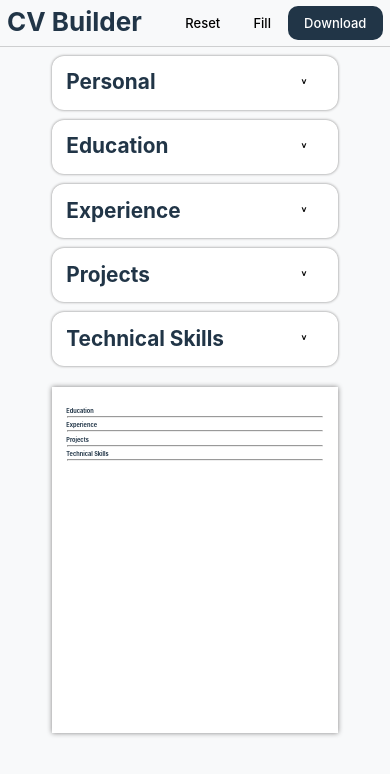
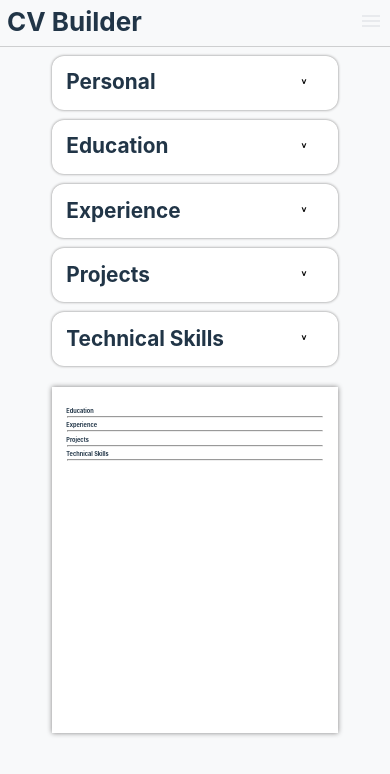
Before and after one commit to hpagon/cv-application, a React (Vite) app: page / in a window 390 px wide. Shown: the top 774 px of the page. Built offline with nearby package versions, Linux system fonts and the light colour scheme.

Commit message:
Created menu dropdown component for mobile screens
Dropdown appears conditionally based on screen size

```diff
--- a/src/App.jsx
+++ b/src/App.jsx
@@ -26,12 +26,21 @@ function App() {
     content: () => resumeRef.current,
   });
   const [resumeData, setResumeData] = useState(emptyData);
+  const [mobile, setMobile] = useState(window.innerWidth < 440 ? true : false);
 
   const editResumeData = (newData) => setResumeData(newData);
+  function checkWindowWidth() {
+    setMobile(window.innerWidth < 440 ? true : false);
+  }
+  window.addEventListener("resize", checkWindowWidth);
 
   return (
     <>
-      <Menu handleChange={editResumeData} handlePrint={handlePrint} />
+      <Menu
+        handleChange={editResumeData}
+        handlePrint={handlePrint}
+        mobile={mobile}
+      />
       <div id="container">
         <div>
           <Editor handleChange={editResumeData} resumeData={resumeData} />
--- a/src/components/Menu.jsx
+++ b/src/components/Menu.jsx
@@ -1,28 +1,22 @@
-import { emptyData, sampleData } from "../initialData";
 import "../styles/Menus.css";
+import MenuDropdown from "./MenuDropdown";
+import MenuButtons from "./MenuButtons";
 
-export default function Menu({ handleChange, handlePrint }) {
+export default function Menu({ handleChange, handlePrint, mobile }) {
   return (
     <div id="menu">
       <div>
         <h1>CV Builder</h1>
-        <div>
-          <button
-            onClick={() => {
-              handleChange(emptyData);
-            }}
-          >
-            Reset
-          </button>
-          <button
-            onClick={() => {
-              handleChange(sampleData);
-            }}
-          >
-            Fill
-          </button>
-          <button onClick={handlePrint}>Download</button>
-        </div>
+        {mobile ? (
+          <MenuDropdown>
+            <MenuButtons
+              handleChange={handleChange}
+              handlePrint={handlePrint}
+            />
+          </MenuDropdown>
+        ) : (
+          <MenuButtons handleChange={handleChange} handlePrint={handlePrint} />
+        )}
       </div>
     </div>
   );
--- /dev/null
+++ b/src/components/MenuButtons.jsx
@@ -0,0 +1,22 @@
+import { emptyData, sampleData } from "../initialData";
+export default function MenuButtons({ handleChange, handlePrint }) {
+  return (
+    <div>
+      <button
+        onClick={() => {
+          handleChange(emptyData);
+        }}
+      >
+        Reset
+      </button>
+      <button
+        onClick={() => {
+          handleChange(sampleData);
+        }}
+      >
+        Fill
+      </button>
+      <button onClick={handlePrint}>Download</button>
+    </div>
+  );
+}
--- /dev/null
+++ b/src/components/MenuDropdown.jsx
@@ -0,0 +1,14 @@
+import { useState } from "react";
+import Menu from "../assets/menu.svg";
+
+export default function MenuDropdown({ children }) {
+  const [open, setOpen] = useState(false);
+  return (
+    <div>
+      <div onClick={() => setOpen(!open)}>
+        <img src={Menu} alt="Menu Icon" />
+      </div>
+      {open && children}
+    </div>
+  );
+}
```
Also changed, not shown: src/assets/menu.svg (added), 1 other file (tests, documents, lock files or other folders).
